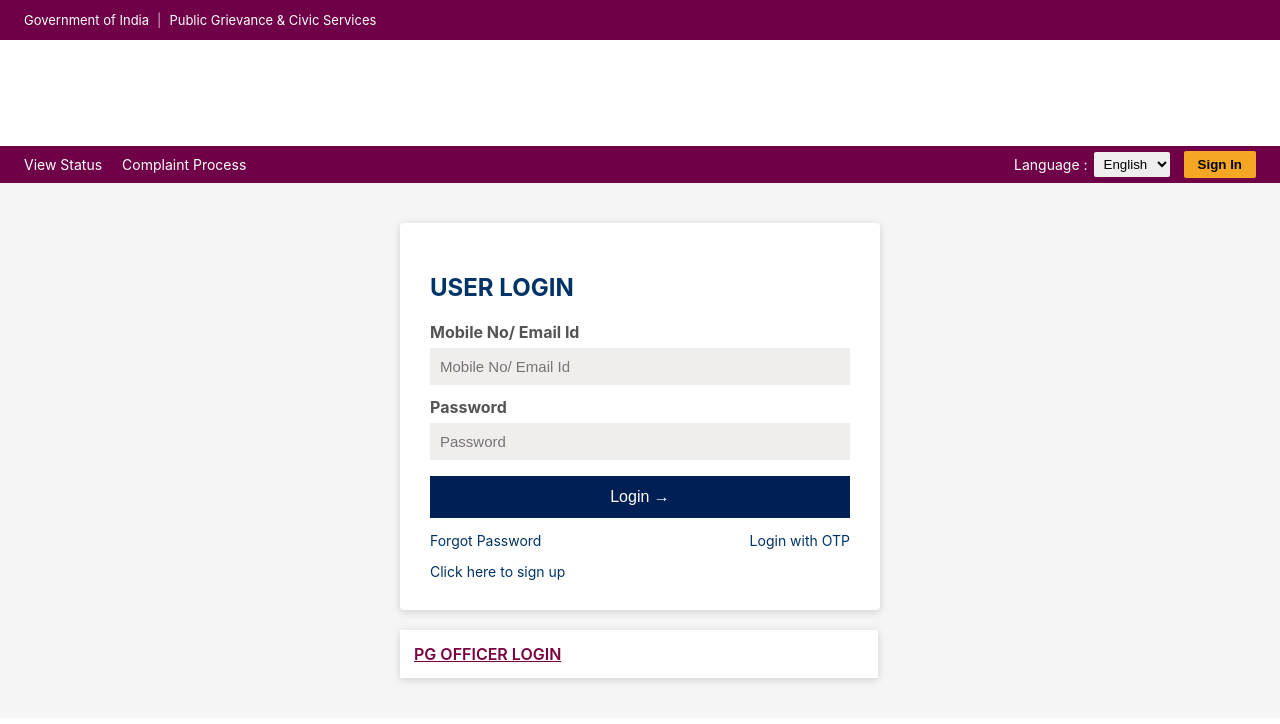
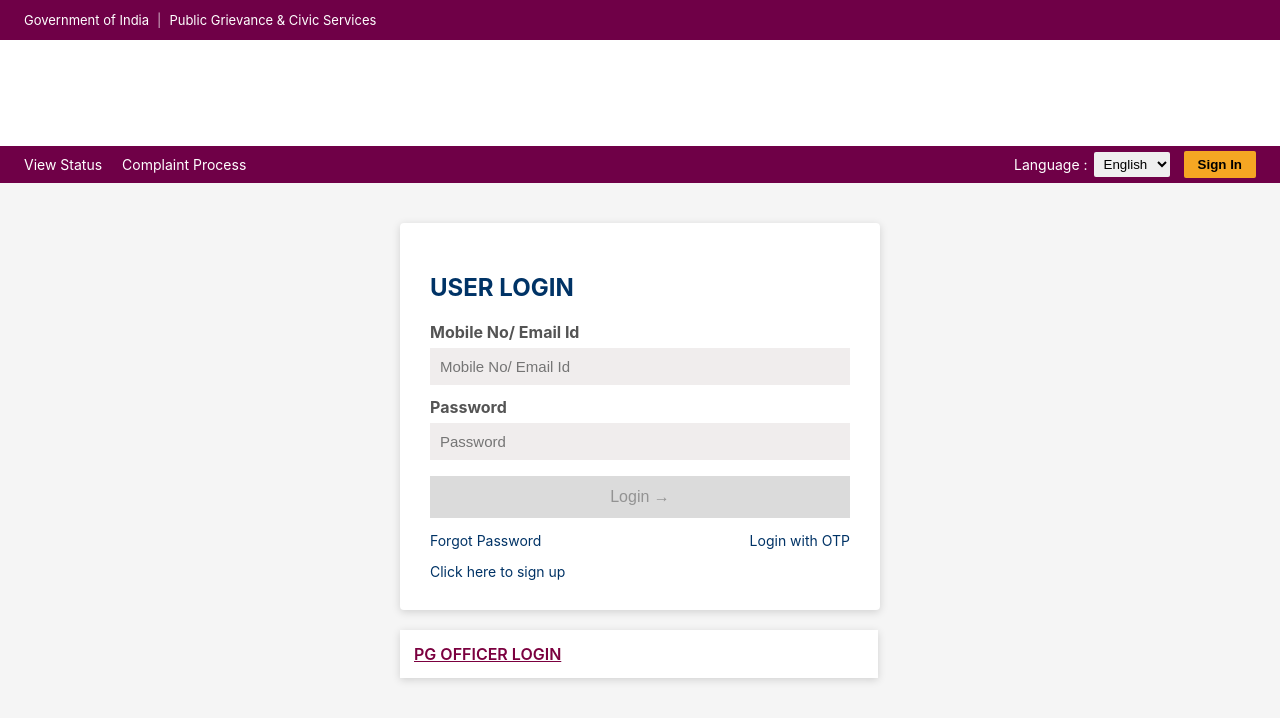
Before and after one commit to ritikkrawat/UrbanCare-Frontend, a React (Create React App) app: page /login in a window 1280 px wide. Shown: the top 724 px of the page. Built offline with nearby package versions, Linux system fonts and the light colour scheme.

Commit message:
Qwen changes

```diff
--- a/src/pages/home/MainContent/mainContent.css
+++ b/src/pages/home/MainContent/mainContent.css
@@ -270,6 +270,20 @@
 .submit-icon {
   font-size: 18px;
 }
+
+.login-btn:disabled,
+.submit-button:disabled {
+  background-color: #cccccc;
+  color: #666666;
+  cursor: not-allowed;
+  opacity: 0.7;
+  transition: none;
+}
+
+.login-btn:disabled:hover,
+.submit-button:disabled:hover {
+  background-color: #cccccc;
+}
 @media (max-width: 768px) {
   .form-row.two-column {
     grid-template-columns: 1fr;
--- a/src/pages/home/MainContent/mainContent.jsx
+++ b/src/pages/home/MainContent/mainContent.jsx
@@ -28,11 +28,25 @@ const MainContent = ({ type }) => {
     subLocality: ""
   });
 
+  const isRegisterValid =
+  formData.name.trim() &&
+  formData.gender &&
+  formData.district &&
+  formData.mobileNumber.trim() &&
+  formData.email.trim() &&
+  formData.password.trim() &&
+  formData.premiseNumber.trim() &&
+  formData.subLocality.trim();
+
   // 🔹 LOGIN STATE
   const [loginData, setLoginData] = useState({
     identifier: "",
     password: "",
   });
+
+  const isLoginValid =
+  loginData.identifier.trim() &&
+  loginData.password.trim();
 
   const allDistricts = statesData.states.flatMap((state) => state.districts);
 
@@ -142,7 +156,11 @@ const MainContent = ({ type }) => {
                 value={loginData.password}
               />
 
-              <button type="submit" className="login-btn">
+              <button
+                type="submit"
+                className="login-btn"
+                disabled={!isLoginValid}
+              >
                 Login →
               </button>
             </form>
@@ -323,7 +341,11 @@ const MainContent = ({ type }) => {
             </div>
 
             <div className="submit-container">
-              <button type="submit" className="submit-button">
+              <button
+                type="submit"
+                className="submit-button"
+                disabled={!isRegisterValid}
+              >
                 <span className="submit-icon"></span> Submit
               </button>
             </div>
```
